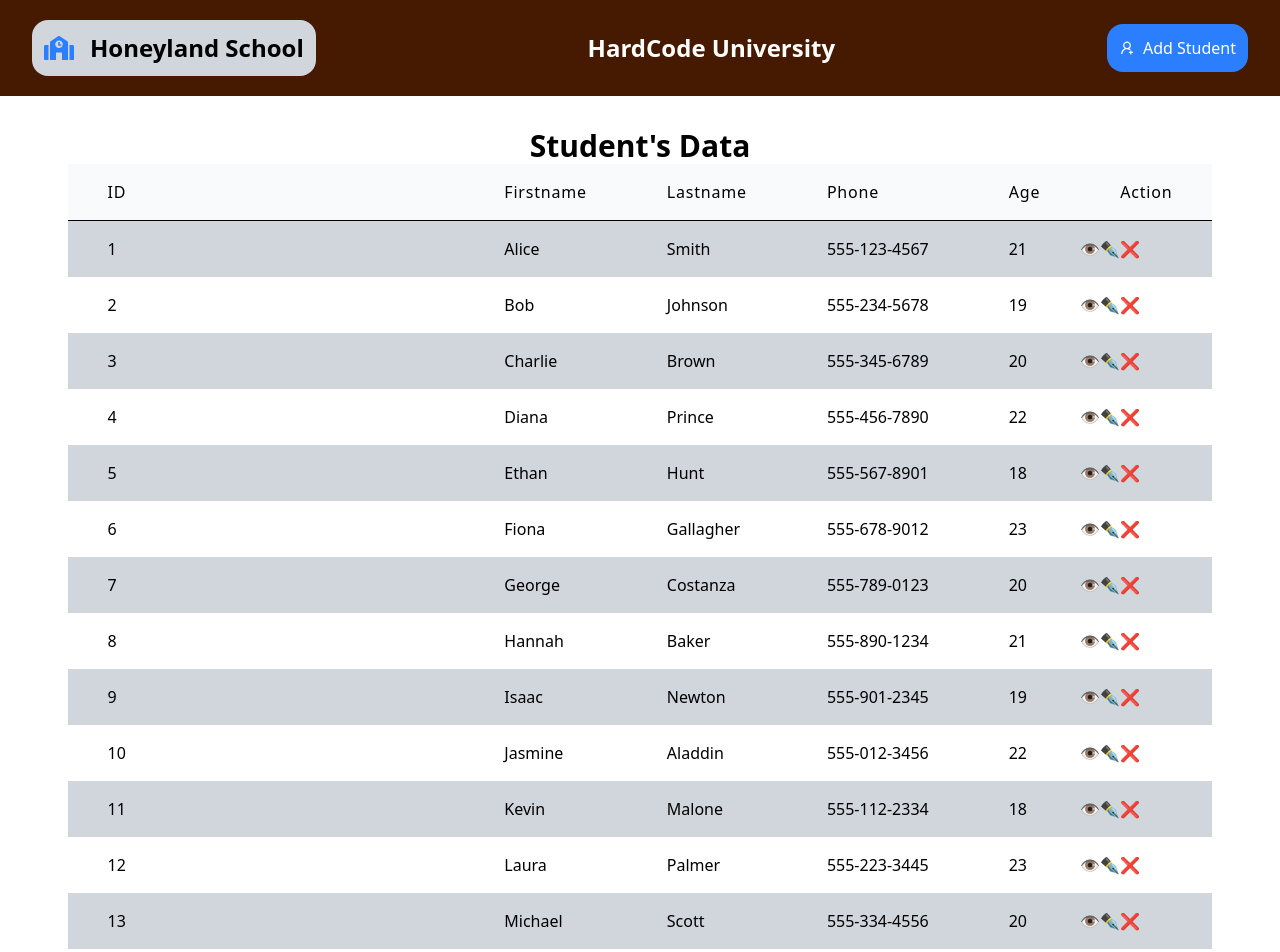
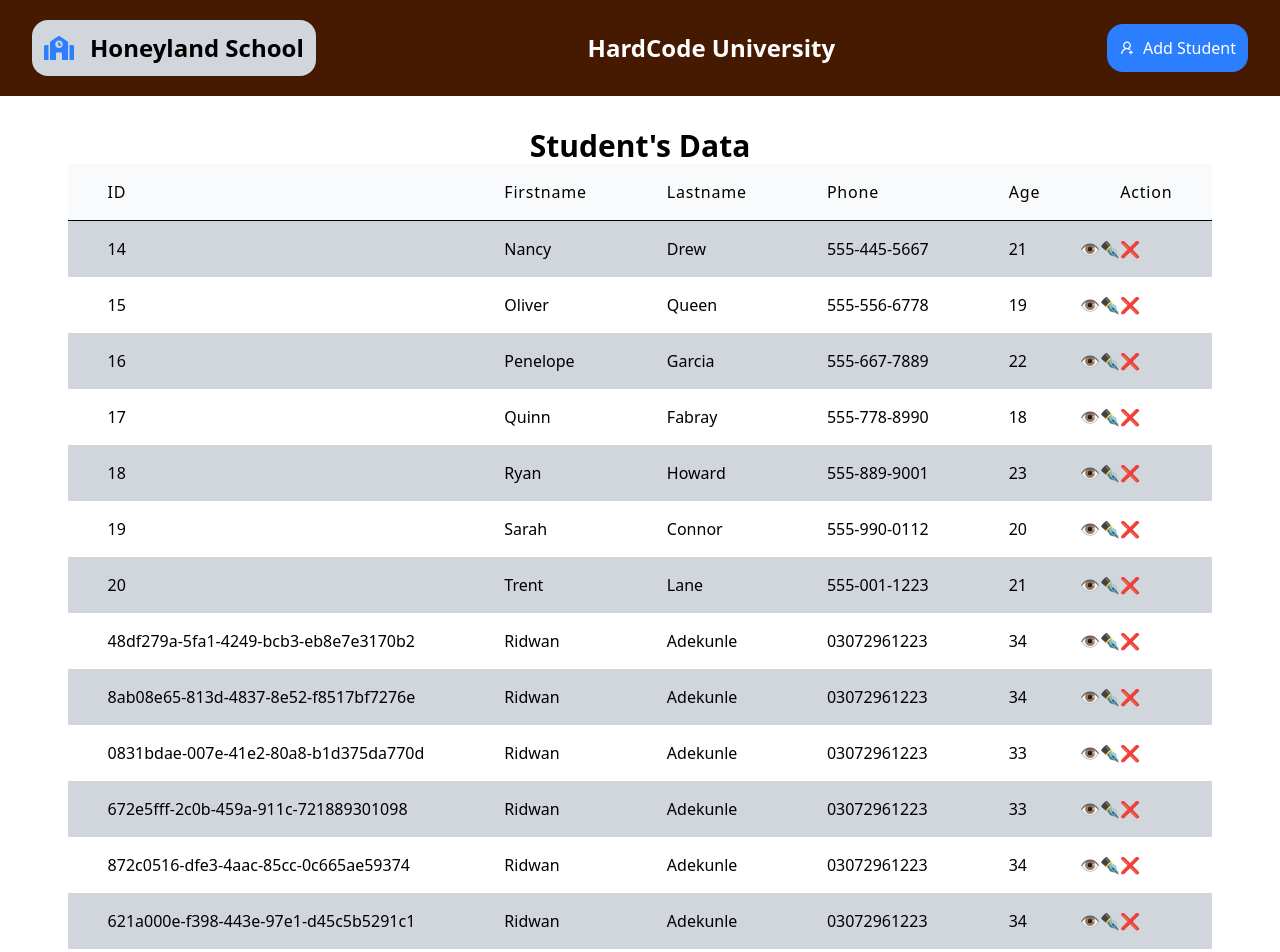
Before and after one commit to riscohfundz/React.js-CRUD, a React (Vite) app: page / in a window 1280 px wide. Shown: the top 952 px of the page. Built offline with nearby package versions, Linux system fonts and the light colour scheme; data requests are answered from the project's data file.

Commit message:
implement delete student data

```diff
--- a/db.json
+++ b/db.json
@@ -1,96 +1,5 @@
 {
   "students": [
-    {
-      "id": "1",
-      "firstName": "Alice",
-      "lastName": "Smith",
-      "phone": "555-123-4567",
-      "age": 21
-    },
-    {
-      "id": "2",
-      "firstName": "Bob",
-      "lastName": "Johnson",
-      "phone": "555-234-5678",
-      "age": 19
-    },
-    {
-      "id": "3",
-      "firstName": "Charlie",
-      "lastName": "Brown",
-      "phone": "555-345-6789",
-      "age": 20
-    },
-    {
-      "id": "4",
-      "firstName": "Diana",
-      "lastName": "Prince",
-      "phone": "555-456-7890",
-      "age": 22
-    },
-    {
-      "id": "5",
-      "firstName": "Ethan",
-      "lastName": "Hunt",
-      "phone": "555-567-8901",
-      "age": 18
-    },
-    {
-      "id": "6",
-      "firstName": "Fiona",
-      "lastName": "Gallagher",
-      "phone": "555-678-9012",
-      "age": 23
-    },
-    {
-      "id": "7",
-      "firstName": "George",
-      "lastName": "Costanza",
-      "phone": "555-789-0123",
-      "age": 20
-    },
-    {
-      "id": "8",
-      "firstName": "Hannah",
-      "lastName": "Baker",
-      "phone": "555-890-1234",
-      "age": 21
-    },
-    {
-      "id": "9",
-      "firstName": "Isaac",
-      "lastName": "Newton",
-      "phone": "555-901-2345",
-      "age": 19
-    },
-    {
-      "id": "10",
-      "firstName": "Jasmine",
-      "lastName": "Aladdin",
-      "phone": "555-012-3456",
-      "age": 22
-    },
-    {
-      "id": "11",
-      "firstName": "Kevin",
-      "lastName": "Malone",
-      "phone": "555-112-2334",
-      "age": 18
-    },
-    {
-      "id": "12",
-      "firstName": "Laura",
-      "lastName": "Palmer",
-      "phone": "555-223-3445",
-      "age": 23
-    },
-    {
-      "id": "13",
-      "firstName": "Michael",
-      "lastName": "Scott",
-      "phone": "555-334-4556",
-      "age": 20
-    },
     {
       "id": "14",
       "firstName": "Nancy",
--- a/src/components/CreateStudent.jsx
+++ b/src/components/CreateStudent.jsx
@@ -3,7 +3,7 @@ import { object, string } from 'yup';
 import { v4 as uuidv4 } from 'uuid';
 import { yupResolver } from "@hookform/resolvers/yup";
 import { useState } from "react";
-import { useNavigate } from "react-router";
+import { Link, useNavigate } from "react-router";
 import { useForm } from "react-hook-form";
 import axios from "axios";
 import { BiLoaderCircle } from "react-icons/bi";
@@ -22,8 +22,7 @@ const CreateStudent = () => {
   phone: string().required().min(11, "Phone Number must be 11 xters"),
 });
   const {
-    register, handleSubmit,  formState: { errors },
-    } = useForm({
+    register, handleSubmit,  formState: { errors },} = useForm({
     resolver: yupResolver(studentSchemaValidation),
     defaultValues: {
       firstName: "",
@@ -45,16 +44,13 @@ const CreateStudent = () => {
       if (saveResponse.status === 201) {
         setLoading(false);
         console.log("Record saved successfully");
-        // alert("Student Saved Successfully");
-        // setTimeout(() => {
+        setTimeout(() => {
           navigate("/");
-        // }, 9000);
+        }, 9000);
       }
     } catch (err) {
       console.log("There is error ", err);
-      // setLoading(false);
     } finally {
-      console.log("I am done here");
       setLoading(false);
     }
   };
@@ -78,10 +74,6 @@ const CreateStudent = () => {
               <h2 className="text-3xl font-bold text-center text-gray-900">
                 Create a new student
               </h2>
-              <p className="mt-1 text-sm/6 text-center text-gray-600">
-                Use a permanent address where you can receive mail.
-              </p>
-
               <div className="mt-10 grid grid-cols-1 gap-x-6 gap-y-8 sm:grid-cols-6">
                 <div className="sm:col-span-3">
                   <label
@@ -162,12 +154,14 @@ const CreateStudent = () => {
           </div>
 
           <div className="mt-6 flex items-center justify-end gap-x-6">
+            <Link to="/">
             <button
               type="button"
               className="text-sm/6 font-semibold text-gray-900"
             >
               Cancel
             </button>
+            </Link>
             <button
               type="submit"
               className="rounded-md bg-indigo-600 px-3 py-2 text-sm font-semibold text-white shadow-xs hover:bg-indigo-500 focus-visible:outline-2 focus-visible:outline-offset-2 focus-visible:outline-indigo-600"
--- a/src/components/DeleteStudent.jsx
+++ b/src/components/DeleteStudent.jsx
@@ -1,9 +1,80 @@
-import React from 'react'
+import axios from "axios";
+import { useEffect, useState } from "react";
+import { useNavigate, useParams } from "react-router";
 
 const DeleteStudent = () => {
+  const [student, setStudent] = useState(null);
+  const { id } = useParams();
+  const navigate = useNavigate();
+
+  // Fetch single student
+  useEffect(() => {
+    const getSingleData = async () => {
+      try {
+        const response = await axios.get(`http://localhost:3005/students/${id}`);
+        setStudent(response.data);
+      } catch (error) {
+        console.log(error.message);
+      }
+    };
+    getSingleData();
+  }, [id]);
+
+  // Handle delete
+  const handleDeleteData = async () => {
+    try {
+      if (window.confirm("Are you sure you want to delete this student?")) {
+        await axios.delete(`http://localhost:3005/students/${id}`);
+        alert("Student deleted successfully!");
+        navigate("/");
+      }
+    } catch (error) {
+      console.log(error.message);
+    }
+  };
+
+  if (!student) return <p className="text-center text-gray-500 mt-10">Loading...</p>;
+
   return (
-    <div>DeleteStudent</div>
-  )
-}
+    <div className="flex items-center justify-center min-h-screen bg-gray-100">
+      <div className="bg-white shadow-lg rounded-2xl p-8 w-full max-w-md">
+        <h2 className="text-2xl font-bold text-center text-gray-800 mb-4">
+          Delete Student Data
+        </h2>
 
-export default DeleteStudent
+        <div className="space-y-3 text-gray-700">
+          <p>
+            <span className="font-semibold">First Name:</span> {student.firstName}
+          </p>
+          <p>
+            <span className="font-semibold">Last Name:</span> {student.lastName}
+          </p>
+          <p>
+            <span className="font-semibold">Age:</span> {student.age}
+          </p>
+          <p>
+            <span className="font-semibold">Phone:</span> {student.phone}
+          </p>
+        </div>
+
+        <div className="mt-8 flex justify-between">
+          <button
+            onClick={() => navigate("/")}
+            className="bg-gray-400 hover:bg-gray-500 text-white px-4 py-2 rounded-md transition duration-200"
+          >
+            Cancel
+          </button>
+
+          <button
+            onClick={handleDeleteData}
+            className="bg-red-500 hover:bg-red-600 text-white px-4 py-2 rounded-md transition duration-200"
+          >
+            Delete
+          </button>
+        </div>
+      </div>
+    </div>
+  );
+};
+
+export default DeleteStudent;
--- a/src/components/Home.jsx
+++ b/src/components/Home.jsx
@@ -19,7 +19,6 @@ const Home = () => {
                 console.log(error);
 
             } finally{
-              console.log("Totally executed!");
               setLoading(false);
             }
         }
@@ -66,10 +65,14 @@ const Home = () => {
                           <Link to={`/read-student/${id}`}>
                            <span>👁️</span>
                            </Link>
+
                           <Link to={`/update-student/${id}`}>
                            <span>✒️</span>
                            </Link>
-                           <span>❌</span>
+
+                           <Link to={`/delete-student/${id}`}>
+                            <span>❌</span>
+                           </Link>
                         </td>
                     </tr>
             )
--- a/src/components/ReadStudent.jsx
+++ b/src/components/ReadStudent.jsx
@@ -19,7 +19,6 @@ const ReadStudent = () => {
       } catch (error) {
         console.log("Error fetching student:", error.message);
       } finally {
-        console.log("I'm exhausted mah brr!");
         setLoading(false);
       }
     };
@@ -73,8 +72,8 @@ const ReadStudent = () => {
 
             {/* Back Button */}
             <Link to="/">
-              <button className="mt-6 px-4 py-2 bg-blue-600 text-white rounded-lg hover:bg-blue-700 transition-all duration-200">
-                Back 🔙
+              <button className="mt-6 px-4 py-2 bg-blue-500 text-white rounded-lg hover:bg-blue-500 transition-all duration-200">
+               🔙 Back
               </button>
             </Link>
           </>
--- a/src/components/UpdateStudent.jsx
+++ b/src/components/UpdateStudent.jsx
@@ -1,8 +1,157 @@
-import React from 'react'
+import axios from "axios"
+import { useEffect } from "react"
+import { useForm } from "react-hook-form";
+import { Link, useNavigate, useParams } from "react-router"
+
 
 const UpdateStudent = () => {
+  const {id} = useParams();
+  const navigate = useNavigate();
+  const {
+    register, handleSubmit, reset,  formState: { errors },} = useForm({
+    defaultValues: {
+      firstName: "",
+      lastName: "",
+      age: "",
+      phone: "",
+    },
+  });
+  useEffect(() => {
+    const updateSingleData = async () => {
+      try {
+        const response = await axios.get(`http://localhost:3005/students/${id}`);
+        reset(response.data);
+
+      } catch (error) {
+        console.log(error.message);
+
+
+      } finally{
+        console.log("Updated the Id");
+
+      }
+
+    }
+    updateSingleData();
+  }, [id, reset]);
+
+  const onSubmit = async (data) => {
+    try {
+       await axios.put(`http://localhost:3005/students/${id}`, data);
+        navigate('/');
+    } catch (error) {
+      console.log(error.message);
+
+    }
+
+
+  }
+
   return (
-    <div>UpdateStudent</div>
+    <div className="min-h-screen bg-gray-100 flex justify-center items-center p-4">
+        <form onSubmit={handleSubmit(onSubmit)}>
+         <div className="bg-white shadow-lg rounded-2xl p-6 w-full max-w-sm text-center">
+            <div className="border-b border-gray-900/10 pb-12">
+              <h2 className="text-3xl font-bold text-center text-gray-900">
+                Update student Data
+              </h2>
+              <div className="mt-10 grid grid-cols-1 gap-x-6 gap-y-8 sm:grid-cols-6">
+                <div className="sm:col-span-3">
+                  <label
+                    htmlFor="firstName"
+                    className="block text-sm/6 font-medium text-gray-900"
+                  >
+                    Firstname
+                  </label>
+                  <div className="mt-2">
+                    <input
+                      id="firstName"
+                      type="text"
+                      {...register("firstName")}
+                      className="block w-full rounded-md bg-white px-3 py-1.5 text-base text-gray-900 outline-1 -outline-offset-1 outline-gray-300 placeholder:text-gray-400 focus:outline-2 focus:-outline-offset-2 focus:outline-indigo-600 sm:text-sm/6"
+                    />
+                  </div>
+                  {errors.firstName && (
+                    <span className="text-red-500">
+                      {errors.firstName.message}
+                    </span>
+                  )}
+                </div>
+
+                <div className="sm:col-span-3">
+                  <label
+                    htmlFor="lastName"
+                    className="block text-sm/6 font-medium text-gray-900"
+                  >
+                    LastName
+                  </label>
+                  <div className="mt-2">
+                    <input
+                      id="lastName"
+                      type="text"
+                      {...register("lastName")}
+                      className="block w-full rounded-md bg-white px-3 py-1.5 text-base text-gray-900 outline-1 -outline-offset-1 outline-gray-300 placeholder:text-gray-400 focus:outline-2 focus:-outline-offset-2 focus:outline-indigo-600 sm:text-sm/6"
+                    />
+                  </div>
+                </div>
+              </div>
+
+              <div className="mt-10 grid grid-cols-1 gap-x-6 gap-y-8 sm:grid-cols-6">
+                <div className="sm:col-span-3">
+                  <label
+                    htmlFor="age"
+                    className="block text-sm/6 font-medium text-gray-900"
+                  >
+                    Age
+                  </label>
+                  <div className="mt-2">
+                    <input
+                      id="age"
+                      type="text"
+                      {...register("age")}
+                      className="block w-full rounded-md bg-white px-3 py-1.5 text-base text-gray-900 outline-1 -outline-offset-1 outline-gray-300 placeholder:text-gray-400 focus:outline-2 focus:-outline-offset-2 focus:outline-indigo-600 sm:text-sm/6"
+                    />
+                  </div>
+                </div>
+
+                <div className="sm:col-span-3">
+                  <label
+                    htmlFor="phone"
+                    className="block text-sm/6 font-medium text-gray-900"
+                  >
+                    Phone
+                  </label>
+                  <div className="mt-2">
+                    <input
+                      id="phone"
+                      type="text"
+                      {...register("phone")}
+                      className="block w-full rounded-md bg-white px-3 py-1.5 text-base text-gray-900 outline-1 -outline-offset-1 outline-gray-300 placeholder:text-gray-400 focus:outline-2 focus:-outline-offset-2 focus:outline-indigo-600 sm:text-sm/6"
+                    />
+                  </div>
+                </div>
+              </div>
+            </div>
+          </div>
+
+          <div className="mt-6 flex items-center justify-end gap-x-6">
+            <Link to="/">
+            <button
+              type="button"
+              className="text-sm/6 font-semibold text-gray-900"
+            >
+              Cancel
+            </button>
+            </Link>
+            <button
+              type="submit"
+              className="rounded-md bg-indigo-600 px-3 py-2 text-sm font-semibold text-white shadow-xs hover:bg-indigo-500 focus-visible:outline-2 focus-visible:outline-offset-2 focus-visible:outline-indigo-600"
+            >
+              Update
+            </button>
+          </div>
+        </form>
+    </div>
   )
 }
 
```
